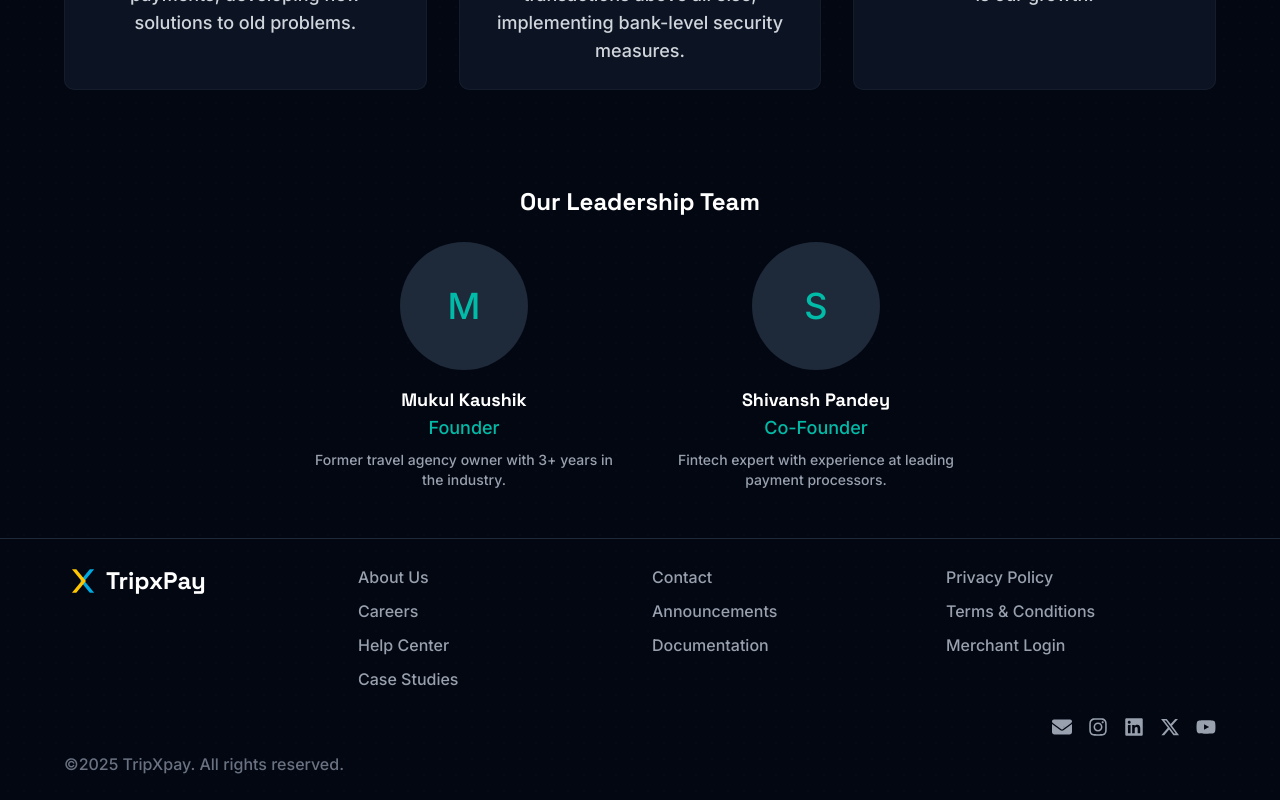
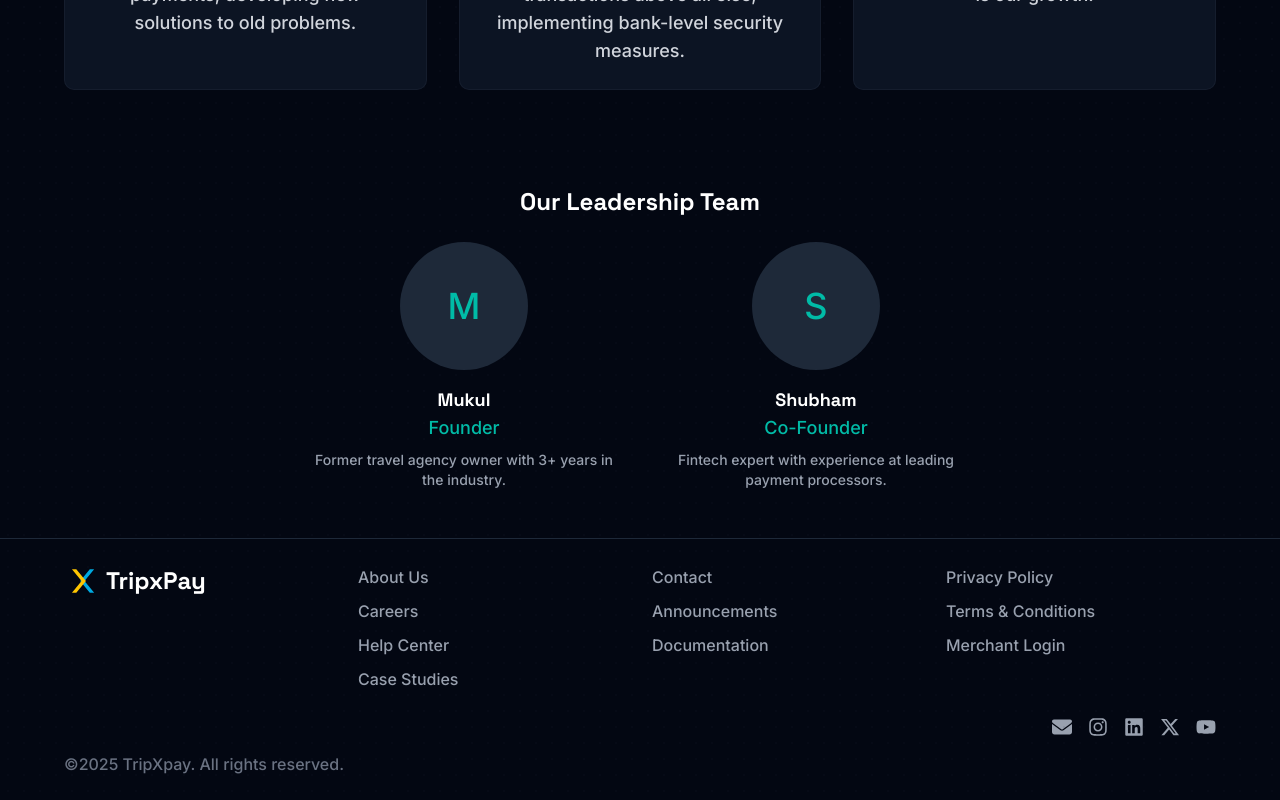
Before and after one commit to CodingWith-Shubham/tripxpay-official-nextjs, a Next.js app: page /about in a window 1280 px wide. Shown: the part 1057-1857 px from the top of the page. Built offline with nearby package versions, Linux system fonts and the light colour scheme; no server answers.

Commit message:
Update page.tsx

```diff
--- a/app/about/page.tsx
+++ b/app/about/page.tsx
@@ -143,12 +143,12 @@ const AboutPage = () => {
               >
                 {[
                   {
-                    name: "Mukul Kaushik",
+                    name: "Mukul",
                     title: "Founder",
                     bio: "Former travel agency owner with 3+ years in the industry.",
                   },
                   {
-                    name: "Shivansh Pandey",
+                    name: "Shubham",
                     title: "Co-Founder",
                     bio: "Fintech expert with experience at leading payment processors.",
                   },
```
